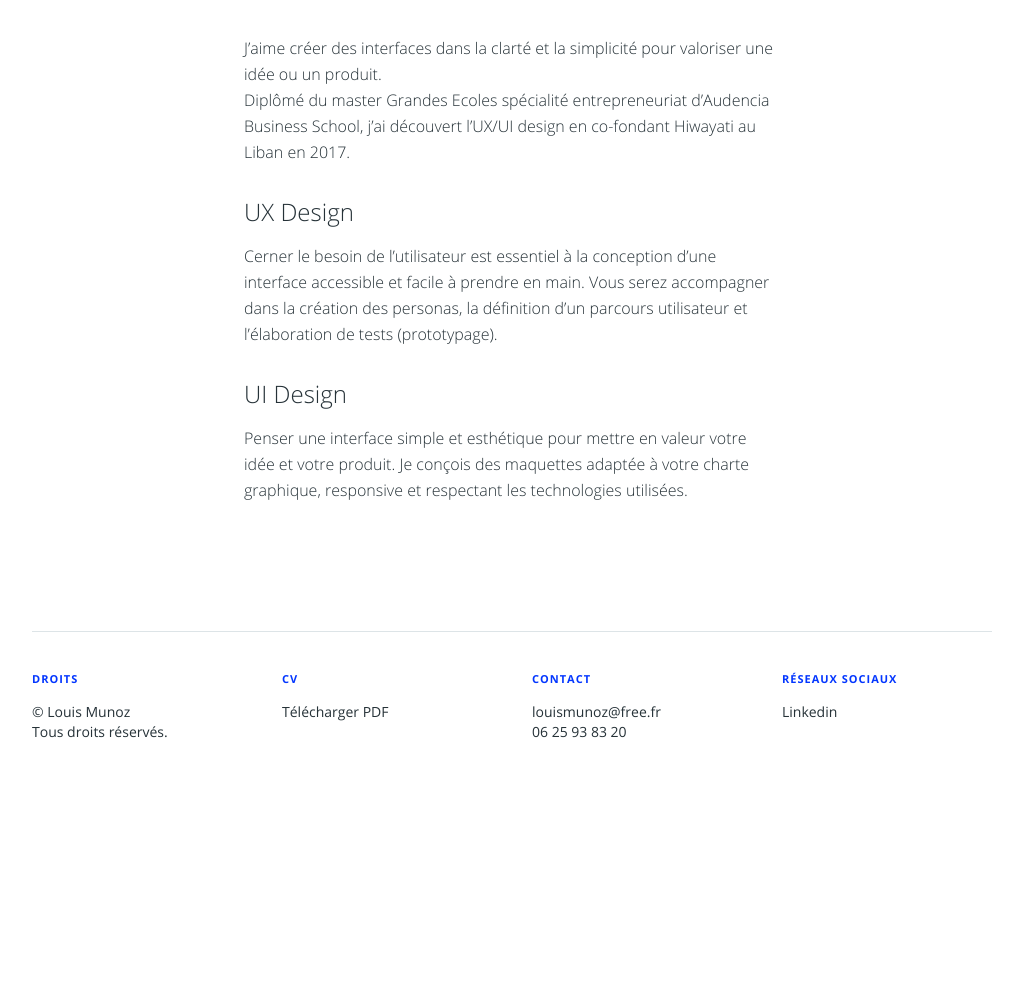
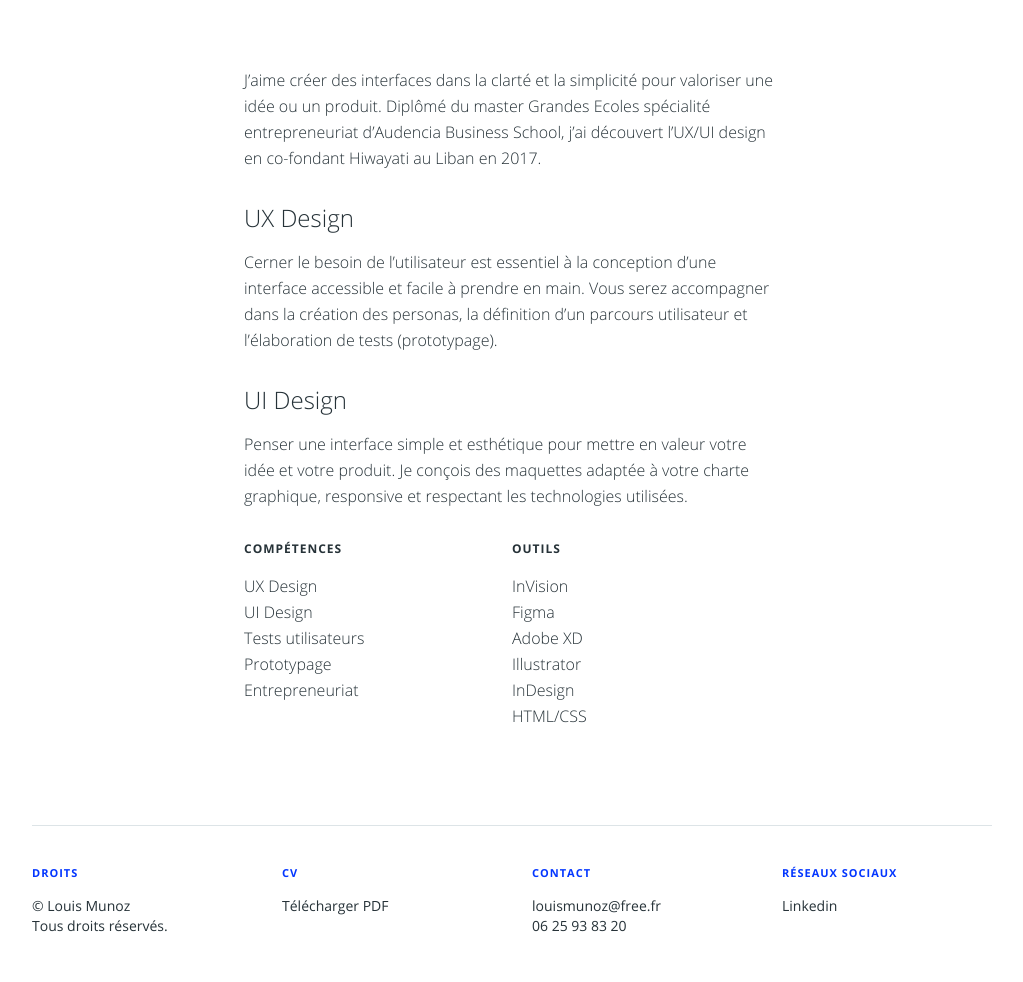
Before and after one commit to louismunoz/louismunoz.github.io, a PHP site: page /a-propos.html in a window 1280 px wide. Shown: the part 545-1527 px from the top of the page, without its empty margins (128-1151 px from the left). Before the commit the page ends 1283 px from the top, so only its background shows below. Run offline with PHP 8.4, Linux system fonts and the light colour scheme.

Commit message:
global modification

```diff
--- a/a-propos.css
+++ b/a-propos.css
@@ -39,7 +39,7 @@ ul {
     list-style: none;
 }
 
-h1, p, li {
+h1, h2, p, li {
     color: #263238;
 }
 
@@ -48,10 +48,11 @@ h1 {
     font-weight: 300;
     font-size: 24px;
     line-height: 30px;
+    margin-top: 32px;
     margin-bottom: 16px;
 }
 
-p {
+p, li {
     font-family: open-sans;
     font-weight: 300;
     font-size: 16px;
@@ -179,10 +180,29 @@ p {
     }
 }
 
-.text-content{
-    margin-bottom: 32px;
+.skills-tools {
+    display: grid;
+    grid-template-columns: 1fr 1fr;
 }
 
+@media (min-width: 568px) {
+    .skills-tools {
+        width: 536px;
+        justify-self: center;
+    }
+}
+
+
+.subtitle {
+    font-family: open-sans;
+    font-weight: bold;
+    font-size: 12px;
+    line-height: 16px;
+    text-transform: uppercase;
+    letter-spacing: 1px;
+    margin-top: 32px;
+    margin-bottom: 16px;
+}
 
 /* ------- Footer ------- */
 .footer {
--- a/a-propos.html
+++ b/a-propos.html
@@ -31,11 +31,34 @@
                     <img class="image-content" src="louis-munoz.jpg">
                 </div>
                 <div class="text">
-                    <p class="text-content">J’aime créer des interfaces dans la clarté et la simplicité pour valoriser une idée ou un produit.<br>Diplômé du master Grandes Ecoles spécialité entrepreneuriat d’Audencia Business School, j’ai découvert l’UX/UI design en co-fondant Hiwayati au Liban en 2017.</p>
+                    <p class="text-content">J’aime créer des interfaces dans la clarté et la simplicité pour valoriser une idée ou un produit. Diplômé du master Grandes Ecoles spécialité entrepreneuriat d’Audencia Business School, j’ai découvert l’UX/UI design en co-fondant Hiwayati au Liban en 2017.</p>
                     <h1>UX Design</h1>
                     <p class="text-content">Cerner le besoin de l’utilisateur est essentiel à la conception d’une interface accessible et facile à prendre en main. Vous serez accompagner dans la création des personas, la définition d’un parcours utilisateur et l’élaboration de tests (prototypage).</p>
                     <h1>UI Design</h1>
                     <p class="text-content">Penser une interface simple et esthétique pour mettre en valeur votre idée et votre produit. Je conçois des maquettes adaptée à votre charte graphique, responsive et respectant les technologies utilisées.</p>
+                </div>
+                <div class="skills-tools">
+                    <div class="skills">
+                        <h2 class="subtitle">Compétences</h2>
+                        <ul>
+                            <li>UX Design</li>
+                            <li>UI Design</li>
+                            <li>Tests utilisateurs</li>
+                            <li>Prototypage</li>
+                            <li>Entrepreneuriat</li>
+                        </ul>
+                    </div>
+                    <div class="tools">
+                        <h2 class="subtitle">Outils</h2>
+                        <ul>
+                            <li>InVision</li>
+                            <li>Figma</li>
+                            <li>Adobe XD</li>
+                            <li>Illustrator</li>
+                            <li>InDesign</li>
+                            <li>HTML/CSS</li>
+                        </ul>
+                    </div>
                 </div>
 
             </section>
--- a/hiwayati.css
+++ b/hiwayati.css
@@ -39,7 +39,7 @@ ul {
     list-style: none;
 }
 
-h1, p, li {
+h1, h2, p, li {
     color: #263238;
 }
 
@@ -191,7 +191,6 @@ h1, p, li {
 
 .subtitle {
     font-family: open-sans;
-    color: #37474F;
     font-weight: bold;
     font-size: 12px;
     line-height: 16px;
--- a/xeuhma.css
+++ b/xeuhma.css
@@ -39,7 +39,7 @@ ul {
     list-style: none;
 }
 
-h1, p, li {
+h1, h2, p, li {
     color: #263238;
 }
 
```
